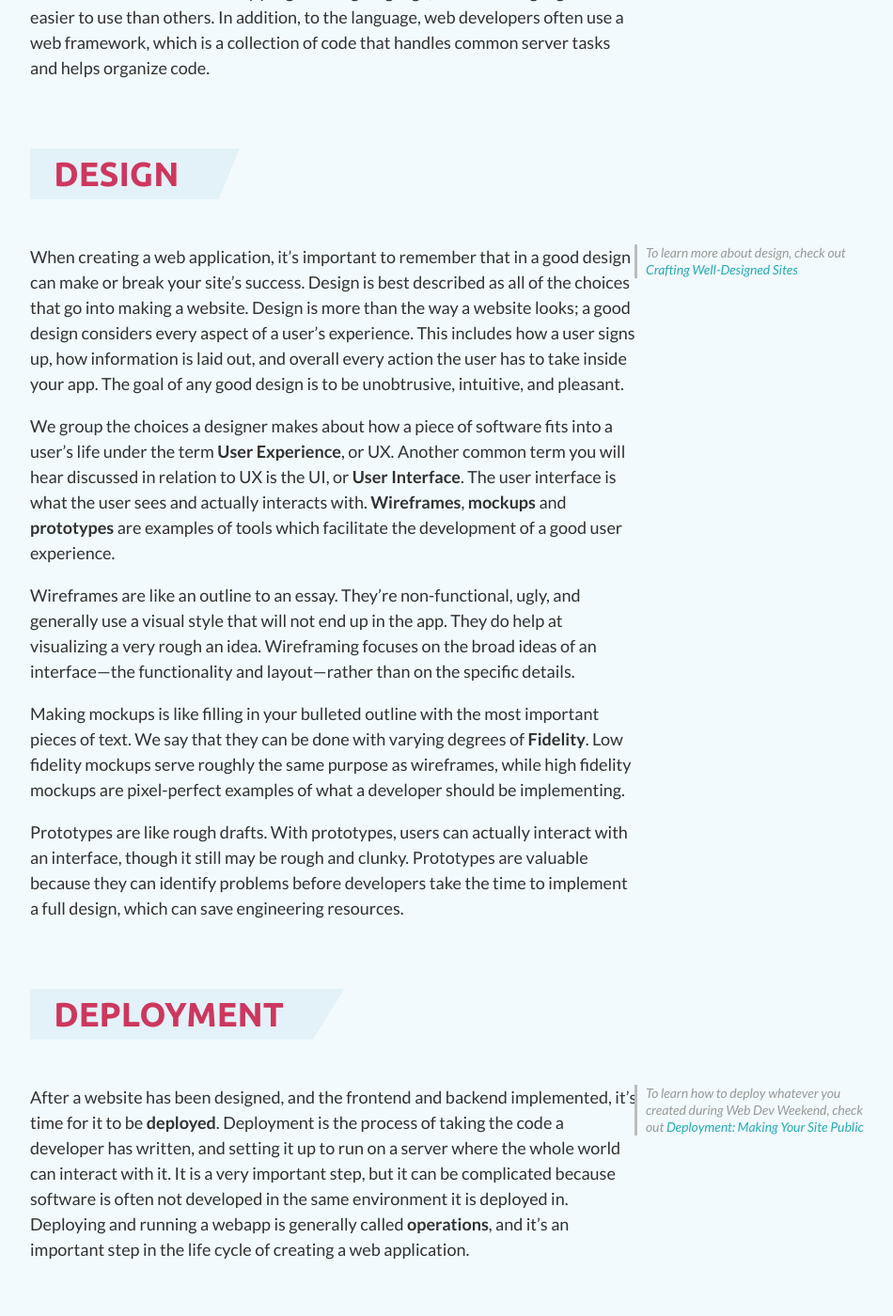
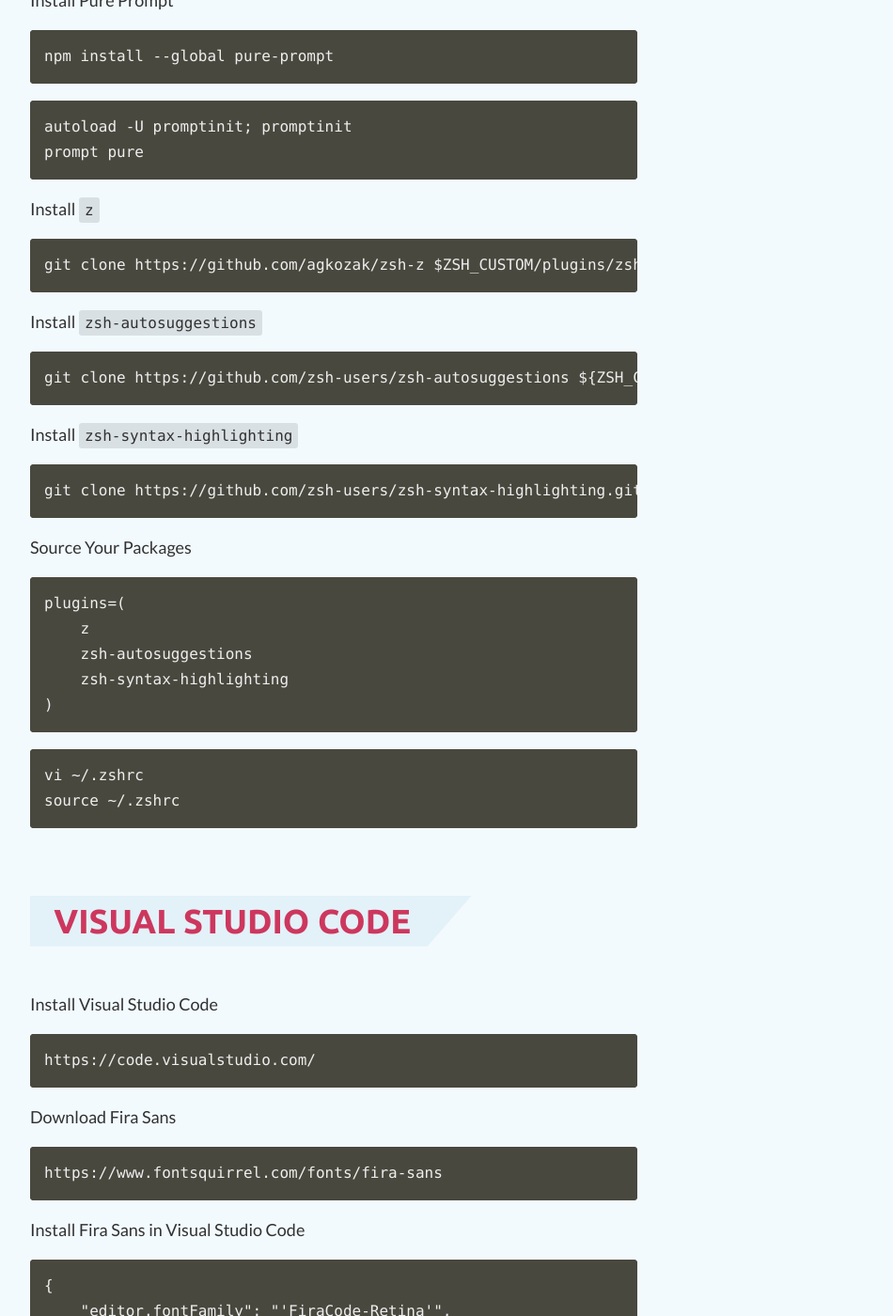
Before and after one commit to ScottyLabs/wdw, a Jekyll site: the page built from setup/index.md, in a window 1280 px wide and 1400 px high, scrolled down 2371 px. Shown: the whole window at 94% size, without its empty margins (285-1235 px from the left). Built offline with Jekyll 4.4.1, drawn with Linux system fonts in a browser that asks for light colours; nearby versions of some CDN libraries; some of the changed text lies outside the part shown.

Commit message:
add setup talk

````diff
--- a/setup/index.md
+++ b/setup/index.md
@@ -13,146 +13,146 @@
 1. Writing and Executing Code
 1. Common Frameworks (especially for the rest of the talks)
 
-Before we move on, a word of caution. At the end of the day, all of this boils down to personal preferences and
+Before we move on, a word of caution. At the end of the day, all of this boils down to personal preferences and style. Your mileage may vary with a lot of things here, but what's most important is to start thinking about the dev setup that works for you.
 
-__A web browser__ is a program—such as Google Chrome, Mozilla Firefox, Apple
-Safari, or Internet Explorer—that retrieves the source code of a website and
-renders it in a way that you can interact with.
+You can find the slides [here](slides.pdf)!
 
-A __client__ is a program that request information from another computer. For
-example, your web browser acts as a client when it requests a web page from a
-server.
+## Terminal
 
-A __server__ is a computer that responds to requests from a client. Servers are
-often responsible for storing information permanently: when you create an
-account on a website, that information is stored on the server.
+Download iTerm
+```
+https://www.iterm2.com/
+```
 
-__Web application__ is a more all encompassing term for all the code that goes
-into a particular web experience. This means the HTML and CSS code that makes up
-what you actually see, the JavaScript makes those pages interactive, and any
-code that runs on a web server. Because this is a lot to talk about, we
-generally break it up into two parts, the __frontend__ and the __backend__.
+Download Hyper
+```
+https://hyper.is/
+```
 
-Most web development is split up into frontend and backend development, so let’s
-dive a little deeper into these areas.
+## Windows Subsystem for Linux
 
-## The Frontend
+Install a New Linux Distro:
+```
+https://docs.microsoft.com/en-us/windows/wsl/install-win10
+```
 
-The frontend of a web application is everything that ends up running in the
-browser. It is written in three main languages, __HTML__, __CSS__, and
-__Javascript__.
+Initialize Your New Distro:
+```
+https://docs.microsoft.com/en-us/windows/wsl/initialize-distro
+```
 
-<span class="aside">To learn how to write HTML and CSS by creating a simple
-portfolio website, check out <a href="{{ site.baseurl
-}}/html+css/">Introduction to HTML & CSS</a>.</span>
+## Homebrew
 
-HTML and CSS store information about a page. HTML contains the __content__,
-which could include text, images, videos, and any number of other things.
-Complementary to this, CSS stores information about how to __display__ the
-content stored by the HTML. This includes layout, color, fonts, and other
-information about how our site looks. With just HTML and CSS we can create
-beautiful, informational web pages that display the same information for
-everyone who loads them.
+Install Homebrew
+```
+/usr/bin/ruby -e "$(curl -fsSL https://raw.githubusercontent.com/Homebrew/install/master/install)"
+```
 
-<span class="aside">To learn about JavaScript, its many quirks, and it's
-infinite possibilities, attend <a href="{{ site.baseurl }}/javascript/">Frontend
-Engineering with JavaScript</a>.</span>
+Install `tree`
+```
+brew install tree
+```
 
-On the other hand, JavaScript is a fully featured programming language.  When
-run in a web browser, JavaScript can alter HTML and CSS on the fly, communicate
-with a web server, or perform computation all by itself. This opens the door to
-modern, interactive, experiences.
+## Zsh
 
-<span class="aside">To learn how companies like Facebook and AirBnB code their
-frontends, check out our <a href="{{ site.baseurl }}/react/">React
-Workshop</a>.</span>
+Install Oh My Zsh
+```
+sh -c "$(curl -fsSL https://raw.githubusercontent.com/robbyrussell/oh-my-zsh/master/tools/install.sh)"
+```
 
-HTML, CSS and JavaScript still form the core of web development, but companies
-have built tools on top of them to make it easier to build good-looking, high
-performance websites.
+Install Pure Prompt
+```
+npm install --global pure-prompt
+```
 
-## The Backend
+```
+autoload -U promptinit; promptinit
+prompt pure
+```
 
-The backend is all of the code that runs on the web server.
+Install `z`
+```
+git clone https://github.com/agkozak/zsh-z $ZSH_CUSTOM/plugins/zsh-z
+```
 
-<span class="aside">To learn more and make a simple blog, check out <a href="{{ site.baseurl }}/backend/">Introduction to Backend Web Development</a>.</span>
+Install `zsh-autosuggestions`
+```
+git clone https://github.com/zsh-users/zsh-autosuggestions ${ZSH_CUSTOM:-~/.oh-my-zsh/custom}/plugins/zsh-autosuggestions
+```
 
-A backend is necessary if you want to store information long term, sign people
-in, or perform complex computations.
+Install `zsh-syntax-highlighting`
+```
+git clone https://github.com/zsh-users/zsh-syntax-highlighting.git ${ZSH_CUSTOM:-~/.oh-my-zsh/custom}/plugins/zsh-syntax-highlighting
+```
 
-Most backends have a set of HTML, CSS, and JavaScript that is sent to the client
-on request, so that the client can interact with the backend. Different parts of
-the frontend are called using different routes or URLs, for example the route of
-this page is "/basics/" whereas the route of the homepage is just "/". Finally,
-there is generally a database, which is where lots of information can be stored
-long term and accessed quickly.
+Source Your Packages
+```
+plugins=(
+    z
+    zsh-autosuggestions
+    zsh-syntax-highlighting
+)
+```
 
-Backends can be written in any programming language, but some languages are
-easier to use than others. In addition, to the language, web developers often
-use a web framework, which is a collection of code that handles common server
-tasks and helps organize code.
+```
+vi ~/.zshrc
+source ~/.zshrc
+```
 
-## Design
+## Visual Studio Code
 
-<span class="aside">To learn more about design, check out <a href="{{ site.baseurl }}/design/">Crafting Well-Designed Sites</a></span>
+Install Visual Studio Code
+```
+https://code.visualstudio.com/
+```
 
-When creating a web application, it’s important to remember that in a good
-design can make or break your site’s success. Design is best described as all of
-the choices that go into making a website. Design is more than the way a website
-looks; a good design considers every aspect of a user’s experience. This
-includes how a user signs up, how information is laid out, and overall every
-action the user has to take inside your app. The goal of any good design is to
-be unobtrusive, intuitive, and pleasant.
+Download Fira Sans
+```
+https://www.fontsquirrel.com/fonts/fira-sans
+```
 
-We group the choices a designer makes about how a piece of software fits into a
-user’s life under the term __User Experience__, or UX. Another common term you
-will hear discussed in relation to UX is the UI, or __User Interface__. The user
-interface is what the user sees and actually interacts with. __Wireframes__,
-__mockups__ and __prototypes__ are examples of tools which facilitate the
-development of a good user experience.
+Install Fira Sans in Visual Studio Code
+```
+{
+    "editor.fontFamily": "'FiraCode-Retina'",
+    "editor.fontLigatures": true,
+}
+```
 
-Wireframes are like an outline to an essay. They’re non-functional, ugly, and
-generally use a visual style that will not end up in the app. They do help at
-visualizing a very rough an idea. Wireframing focuses on the broad ideas of an
-interface—the functionality and layout—rather than on the specific details.
+Install `pdflatex`
+```
+brew cask install mactex
+```
 
-Making mockups is like filling in your bulleted outline with the most important
-pieces of text. We say that they can be done with varying degrees of
-__Fidelity__. Low fidelity mockups serve roughly the same purpose as wireframes,
-while high fidelity mockups are pixel-perfect examples of what a developer
-should be implementing.
+## Python
 
-Prototypes are like rough drafts. With prototypes, users can actually interact
-with an interface, though it still may be rough and clunky. Prototypes are
-valuable because they can identify problems before developers take the time to
-implement a full design, which can save engineering resources.
+Install `python`
+```
+brew install python
+```
 
-## Deployment
+Install `virtualenv`
+```
+pip install virtualenv
+```
 
-<span class="aside">To learn how to deploy whatever you created during Web Dev Weekend, check out <a href="{{ site.baseurl }}/deployment/">Deployment: Making Your Site Public</a></span>
+## Node.js
 
-After a website has been designed, and the frontend and backend implemented,
-it’s time for it to be __deployed__. Deployment is the process of taking the
-code a developer has written, and setting it up to run on a server where the
-whole world can interact with it. It is a very important step, but it can be
-complicated because software is often not developed in the same environment it
-is deployed in. Deploying and running a webapp is generally called
-__operations__, and it’s an important step in the life cycle of creating a web
-application.
+Install Node.js and Yarn on macOS
 
-## Attending Workshops
+```
+brew install node yarn
+```
 
-Thank you for reading this guide, and we hope that you will join us for Web Dev
-Weekend!
+Install Node.js on Windows/Linux
+```
+curl -sL https://deb.nodesource.com/setup_12.x | sudo -E bash -
+sudo apt-get install node
+```
 
-We’ve specifically designed the workshops so that they can be taken in any
-order, although we recommend taking the deployment workshop after you’ve
-completed at least one technical workshop (so you have something to deploy).
-
-If you haven't already, __[be sure to register]({{ site.registration_link }})__!
-You certainly don't have to register to attend, but we like knowing how many
-people to expect and what people will be interested in learning. We can't wait,
-and we hope to see you there!
-
-If you have any comments or questions about this guide, please write to hello at
-scottylabs dot org.
+Install Yarn on Windows/Linux
+```
+curl -sS https://dl.yarnpkg.com/debian/pubkey.gpg | sudo apt-key add -
+echo "deb https://dl.yarnpkg.com/debian/ stable main" | sudo tee /etc/apt/sources.list.d/yarn.list
+sudo apt-get update & sudo apt-get install yarn
+```
````
Also changed, not shown: index.md (+2 -1 lines), 1 other file.
